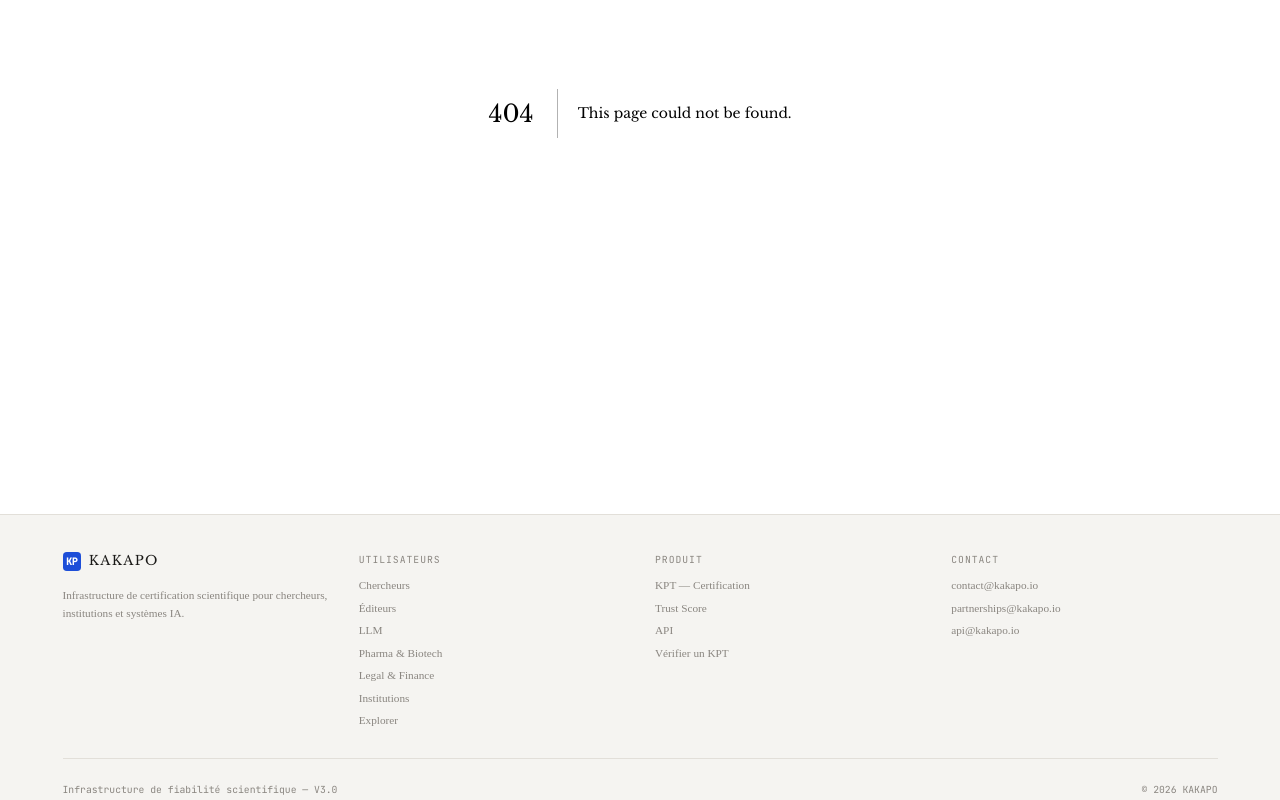
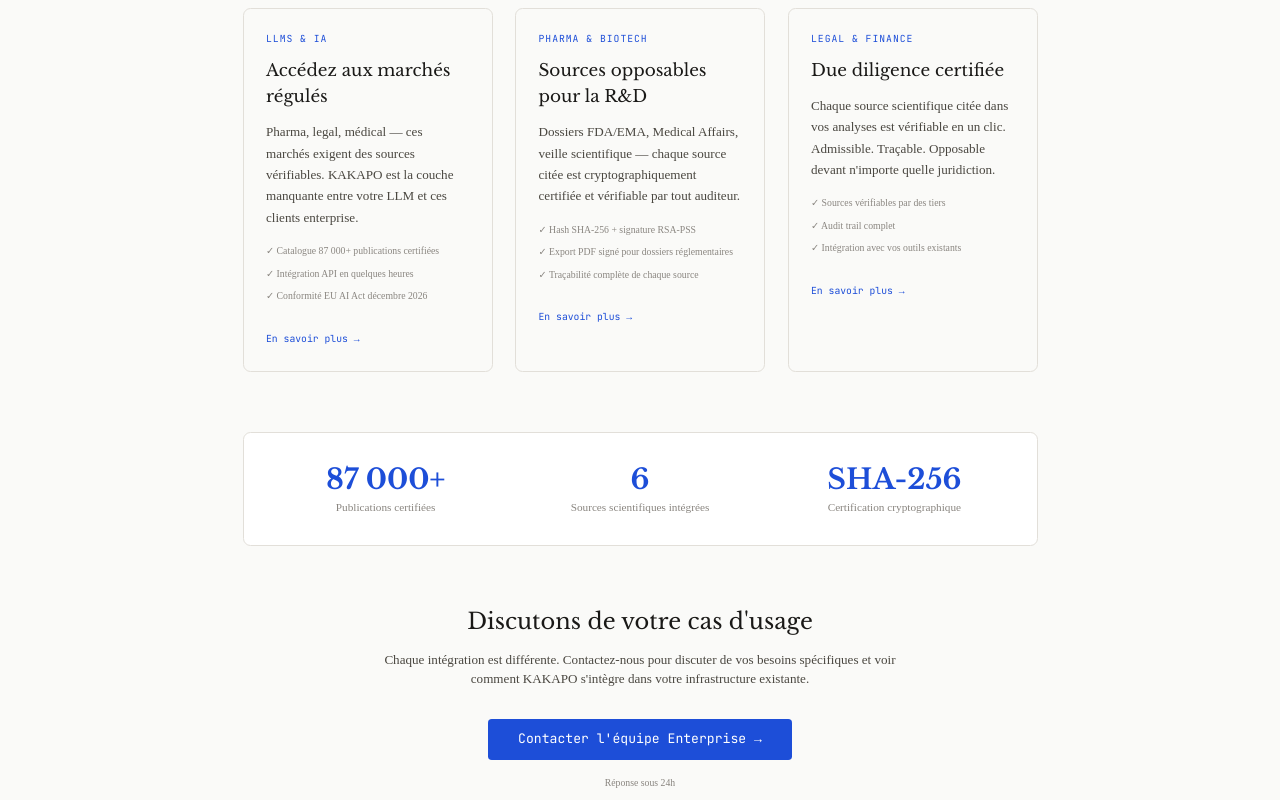
Before and after one commit to kkpo-adil/kakapo-front, a Next.js app: page /enterprise in a window 1280 px wide. Before the commit this address had no page. Shown: the part 340-1140 px from the top of the page. Built offline with nearby package versions, Linux system fonts and the light colour scheme.

Commit message:
feat: enterprise page - LLMs, Pharma, Legal segments + contact CTA

```diff
--- /dev/null
+++ b/src/app/enterprise/page.tsx
@@ -0,0 +1,103 @@
+import Link from "next/link";
+
+export default function EnterprisePage() {
+  return (
+    <div className="max-w-4xl mx-auto px-6 py-16">
+      <div className="mb-16">
+        <p className="text-2xs font-mono text-accent uppercase tracking-widest mb-3">Enterprise</p>
+        <h1 className="text-4xl font-display text-text-primary mb-4 leading-tight">
+          L'infrastructure de confiance<br />pour l'IA scientifique.
+        </h1>
+        <p className="text-base text-text-secondary leading-relaxed max-w-2xl">
+          KAKAPO certifie cryptographiquement les sources scientifiques avant qu'elles entrent dans vos systèmes IA.
+          Chaque réponse devient vérifiable, traçable et opposable.
+        </p>
+      </div>
+
+      <div className="grid grid-cols-1 md:grid-cols-3 gap-6 mb-16">
+        <div className="border border-border rounded-lg p-6">
+          <p className="text-2xs font-mono text-accent uppercase tracking-widest mb-3">LLMs & IA</p>
+          <h2 className="text-lg font-display text-text-primary mb-3">Accédez aux marchés régulés</h2>
+          <p className="text-sm text-text-secondary leading-relaxed mb-4">
+            Pharma, legal, médical — ces marchés exigent des sources vérifiables.
+            KAKAPO est la couche manquante entre votre LLM et ces clients enterprise.
+          </p>
+          <div className="space-y-2 mb-6">
+            <p className="text-2xs text-text-muted">✓ Catalogue 87 000+ publications certifiées</p>
+            <p className="text-2xs text-text-muted">✓ Intégration API en quelques heures</p>
+            <p className="text-2xs text-text-muted">✓ Conformité EU AI Act décembre 2026</p>
+          </div>
+          <Link href="/llm" className="text-2xs font-mono text-accent hover:text-accent-hover no-underline">
+            En savoir plus →
+          </Link>
+        </div>
+
+        <div className="border border-border rounded-lg p-6">
+          <p className="text-2xs font-mono text-accent uppercase tracking-widest mb-3">Pharma & Biotech</p>
+          <h2 className="text-lg font-display text-text-primary mb-3">Sources opposables pour la R&D</h2>
+          <p className="text-sm text-text-secondary leading-relaxed mb-4">
+            Dossiers FDA/EMA, Medical Affairs, veille scientifique —
+            chaque source citée est cryptographiquement certifiée et vérifiable par tout auditeur.
+          </p>
+          <div className="space-y-2 mb-6">
+            <p className="text-2xs text-text-muted">✓ Hash SHA-256 + signature RSA-PSS</p>
+            <p className="text-2xs text-text-muted">✓ Export PDF signé pour dossiers réglementaires</p>
+            <p className="text-2xs text-text-muted">✓ Traçabilité complète de chaque source</p>
+          </div>
+          <Link href="/pharma" className="text-2xs font-mono text-accent hover:text-accent-hover no-underline">
+            En savoir plus →
+          </Link>
+        </div>
+
+        <div className="border border-border rounded-lg p-6">
+          <p className="text-2xs font-mono text-accent uppercase tracking-widest mb-3">Legal & Finance</p>
+          <h2 className="text-lg font-display text-text-primary mb-3">Due diligence certifiée</h2>
+          <p className="text-sm text-text-secondary leading-relaxed mb-4">
+            Chaque source scientifique citée dans vos analyses est vérifiable en un clic.
+            Admissible. Traçable. Opposable devant n'importe quelle juridiction.
+          </p>
+          <div className="space-y-2 mb-6">
+            <p className="text-2xs text-text-muted">✓ Sources vérifiables par des tiers</p>
+            <p className="text-2xs text-text-muted">✓ Audit trail complet</p>
+            <p className="text-2xs text-text-muted">✓ Intégration avec vos outils existants</p>
+          </div>
+          <Link href="/legal-finance" className="text-2xs font-mono text-accent hover:text-accent-hover no-underline">
+            En savoir plus →
+          </Link>
+        </div>
+      </div>
+
+      <div className="border border-border rounded-lg p-8 bg-surface-2 mb-16">
+        <div className="grid grid-cols-1 md:grid-cols-3 gap-8 text-center">
+          <div>
+            <p className="text-3xl font-display font-bold text-accent mb-1">87 000+</p>
+            <p className="text-xs text-text-muted">Publications certifiées</p>
+          </div>
+          <div>
+            <p className="text-3xl font-display font-bold text-accent mb-1">6</p>
+            <p className="text-xs text-text-muted">Sources scientifiques intégrées</p>
+          </div>
+          <div>
+            <p className="text-3xl font-display font-bold text-accent mb-1">SHA-256</p>
+            <p className="text-xs text-text-muted">Certification cryptographique</p>
+          </div>
+        </div>
+      </div>
+
+      <div className="text-center">
+        <h2 className="text-2xl font-display text-text-primary mb-4">Discutons de votre cas d'usage</h2>
+        <p className="text-sm text-text-secondary mb-8 max-w-xl mx-auto">
+          Chaque intégration est différente. Contactez-nous pour discuter de vos besoins spécifiques
+          et voir comment KAKAPO s'intègre dans votre infrastructure existante.
+        </p>
+        <a
+          href="mailto:partnerships@kakapo.io"
+          className="inline-flex items-center gap-2 bg-accent hover:bg-accent-hover text-white text-sm font-mono px-8 py-3 rounded transition-colors no-underline"
+        >
+          Contacter l'équipe Enterprise →
+        </a>
+        <p className="text-2xs text-text-muted mt-4">Réponse sous 24h</p>
+      </div>
+    </div>
+  );
+}
```
